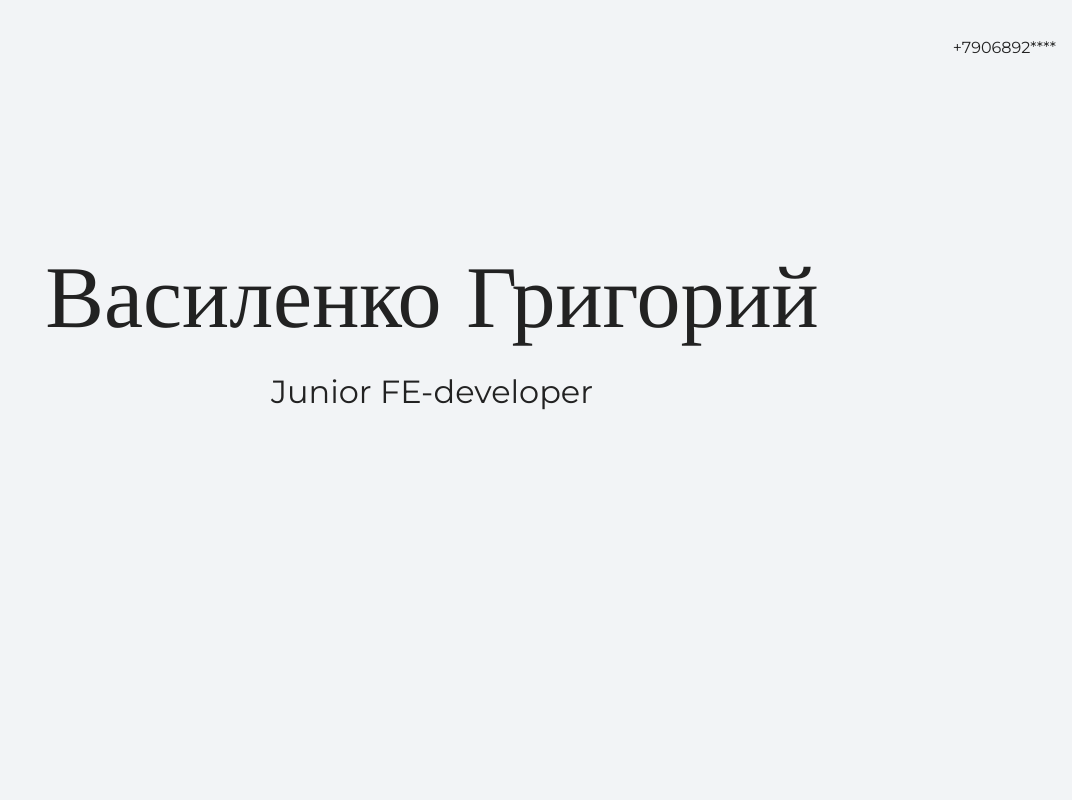
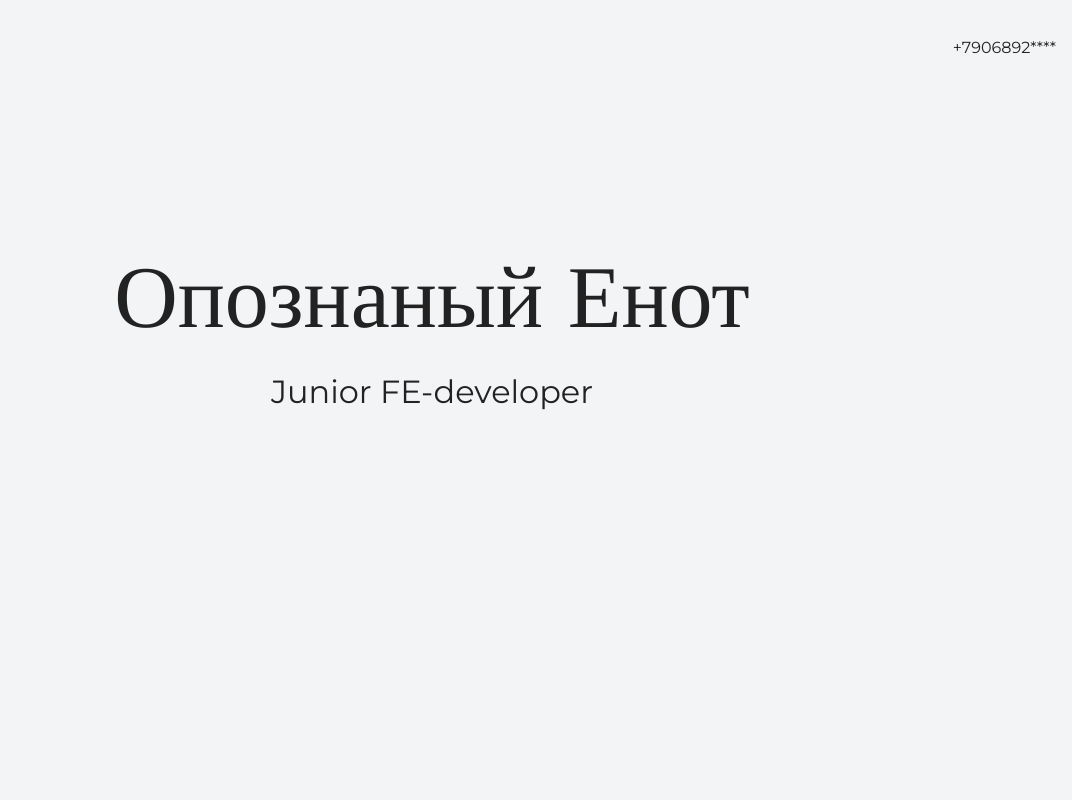
Before and after one commit to GrinTea/htmlacademy-practice-site, a plain HTML site: page index.html in a window 1280 px wide. Shown: the top 800 px of the page, without its empty margins (208-1280 px from the left). Drawn offline with nearby package versions, Linux system fonts and the light colour scheme.

Commit message:
Изменение имени

```diff
--- a/index.html
+++ b/index.html
@@ -16,7 +16,7 @@
 
     <section class="hero-image">
       <div class="container">
-      <h1 class="heading">Василенко Григорий</h1>
+      <h1 class="heading">Опознаный Енот</h1>
       <p>Junior FE-developer</p>
       </div>
     </section>
```
